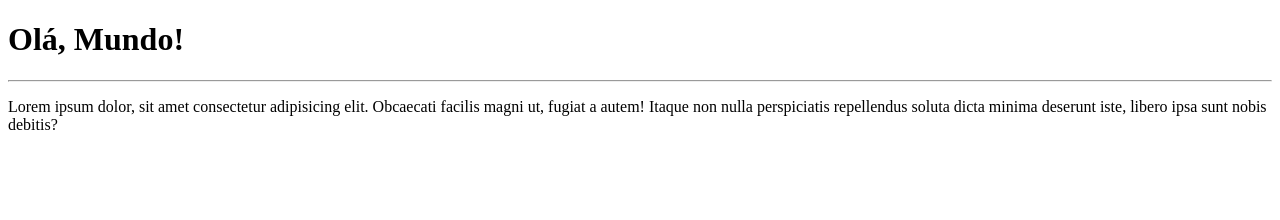
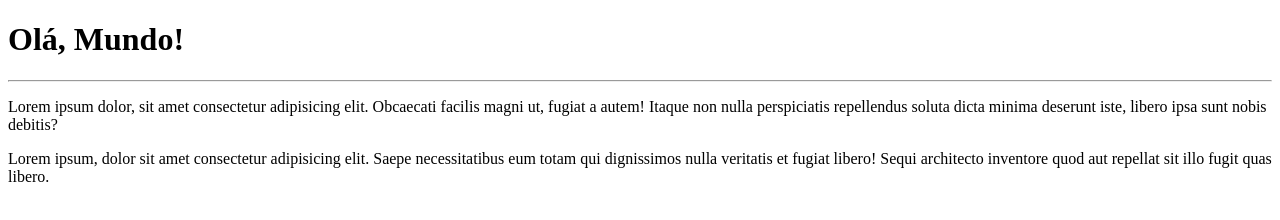
Before and after one commit to Arthur-Hagel/Ola-Mundo, a plain HTML site: page site-exemplo/index.html in a window 1280 px wide. Drawn offline with Linux system fonts and the light colour scheme.

Commit message:
adicionei um parágrafo

```diff
--- a/site-exemplo/index.html
+++ b/site-exemplo/index.html
@@ -9,5 +9,6 @@
     <h1>Olá, Mundo!</h1>
     <hr>
     <p>Lorem ipsum dolor, sit amet consectetur adipisicing elit. Obcaecati facilis magni ut, fugiat a autem! Itaque non nulla perspiciatis repellendus soluta dicta minima deserunt iste, libero ipsa sunt nobis debitis?</p>
+    <p>Lorem ipsum, dolor sit amet consectetur adipisicing elit. Saepe necessitatibus eum totam qui dignissimos nulla veritatis et fugiat libero! Sequi architecto inventore quod aut repellat sit illo fugit quas libero.</p>
 </body>
 </html>
```
